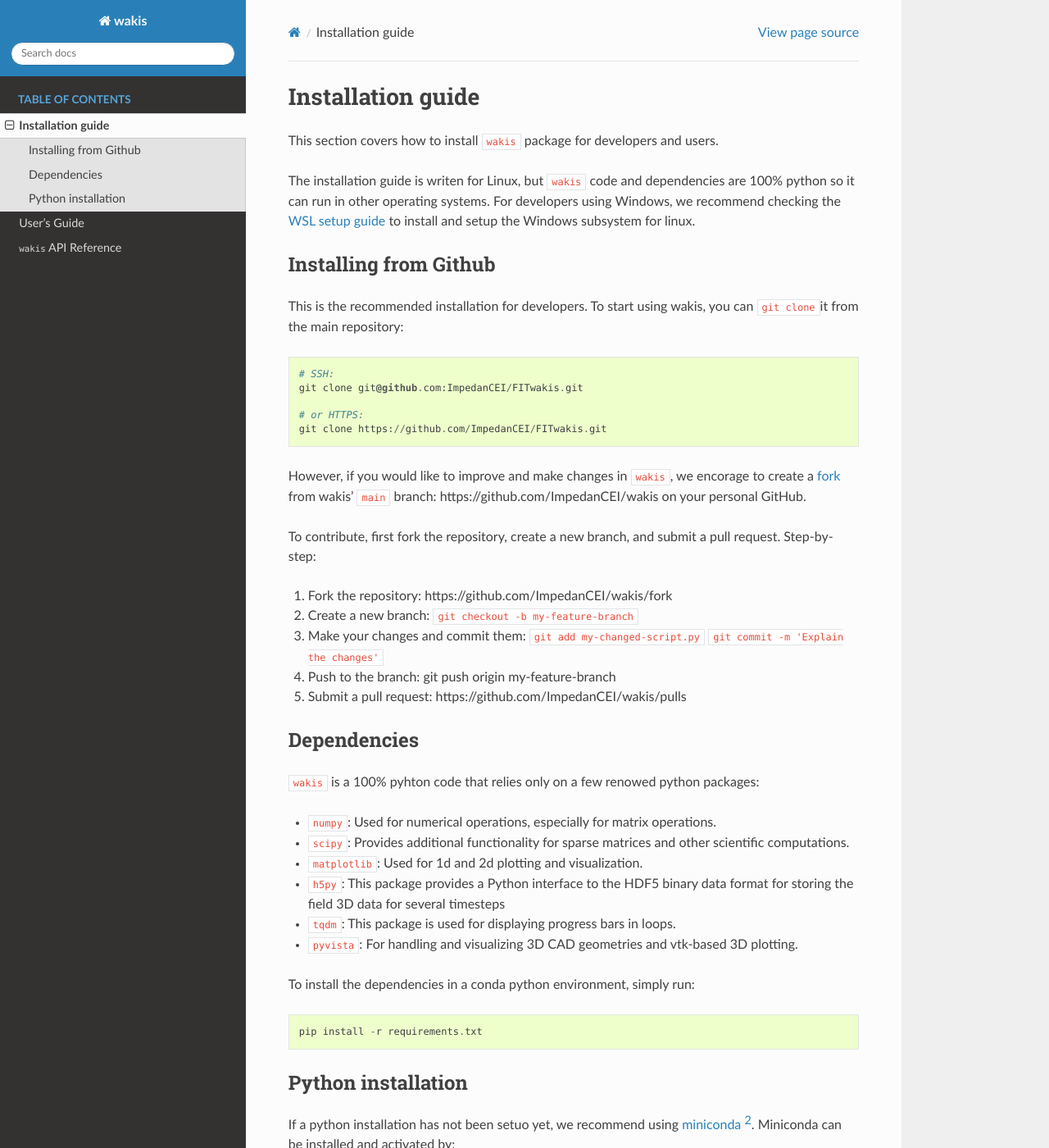
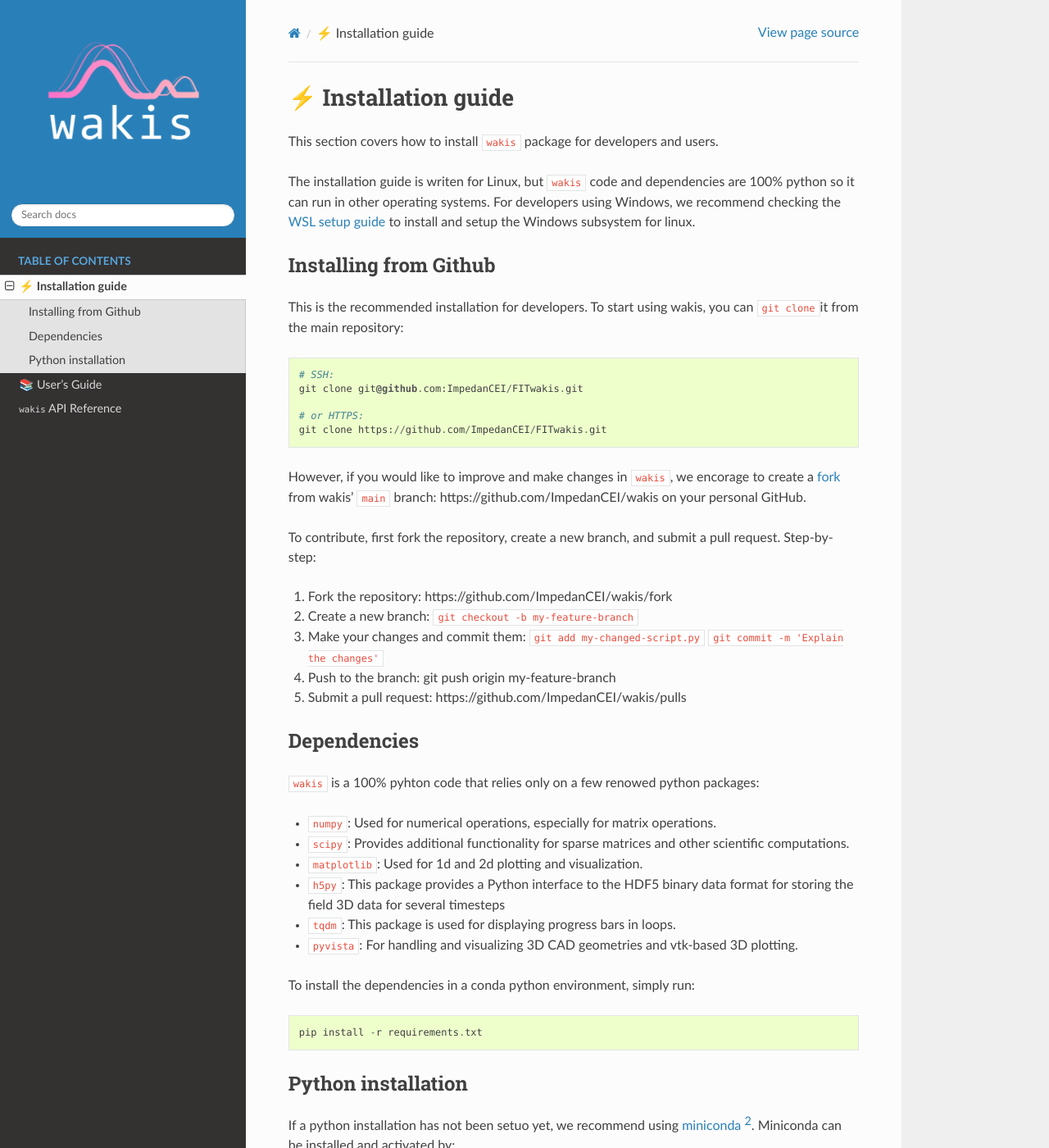
Before and after one commit to ImpedanCEI/wakis, a Sphinx documentation site: the page built from docs/installation.md, in a window 1280 px wide and 1400 px high. Shown: the whole window at 82% size. Built offline with Sphinx 7.4.7 and the Read the Docs theme 2.0.0, drawn with Linux system fonts in a browser that asks for light colours; pages that are not in the unit, such as notebooks, are missing from menus.

Commit message:
update docs

```diff
--- a/docs/conf.py
+++ b/docs/conf.py
@@ -43,13 +43,16 @@ extensions = ['sphinx.ext.autodoc',
               'sphinx_copybutton',
               #'sphinxemoji',
               'myst_parser', #for markdown
+              'sphinx_design',
+              'sphinx_last_updated_by_git',
 ]
 
 autodoc_preserve_defaults = True #preserves default args as in source code
 
 # Add any paths that contain templates here, relative to this directory.
 templates_path = ['_templates']
-myst_enable_extensions = ["dollarmath","html_admonition", "colon_fence"]
+#myst_enable_extensions = ["dollarmath","html_admonition", "colon_fence"]
+myst_enable_extensions = ["deflist"]
 
 # The suffix of source filenames.
 
@@ -80,6 +83,12 @@ pygments_style = 'sphinx'
 # a list of builtin themes.
 #
 html_theme = 'sphinx_rtd_theme'
+html_static_path = ['img']
+html_logo = "img/logo_pinkwhite_v2.png"
+html_theme_options = {
+    'logo_only': True,
+    'display_version': False,
+}
 
 # Add any paths that contain custom static files (such as style sheets) here,
 # relative to this directory. They are copied after the builtin static files,
--- a/docs/installation.md
+++ b/docs/installation.md
@@ -1,4 +1,4 @@
-# Installation guide
+# ⚡ Installation guide
 
 This section covers how to install `wakis` package for developers and users.
 
--- a/docs/requirements.txt
+++ b/docs/requirements.txt
@@ -2,10 +2,12 @@ sphinx==5.0.0
 sphinx_rtd_theme==1.0.0
 readthedocs-sphinx-search==0.1.1
 sphinx-copybutton
-myst-parser==0.18.1
+myst-parser>=0.18.1
+sphinx-design
 numpy>=1.21.0
 scipy>=1.7.0
 matplotlib>=3.4.0
 pyvista>=0.32.0
 h5py>=3.6.0
 tqdm>=4.62.0
+sphinx-last-updated-by-git
--- a/docs/wakis.rst
+++ b/docs/wakis.rst
@@ -1,7 +1,7 @@
 ``wakis`` API Reference
 -----------------------
 
-Overview of ``wakis`` internal classes and functions, generated from the internal docstrings.
+Overview of ``wakis`` internal classes and functions, generated from the internal docstrings [#f1]_.
 
 .. toctree::
    :maxdepth: 3
@@ -12,3 +12,6 @@ Overview of ``wakis`` internal classes and functions, generated from the interna
    field
    sources
    materials
+
+
+.. [#f1] Created with `sphinx-autodoc2 <https://github.com/chrisjsewell/sphinx-autodoc2>`_
```
Also changed, not shown: docs/index.md (added, +33 -0 lines), docs/index.rst (deleted, +0 -28 lines), docs/usersguide.md (+1 -1 lines), docs/img/logo_pinkwhite_v2.png (added), docs/img/logo_white.png (added).
